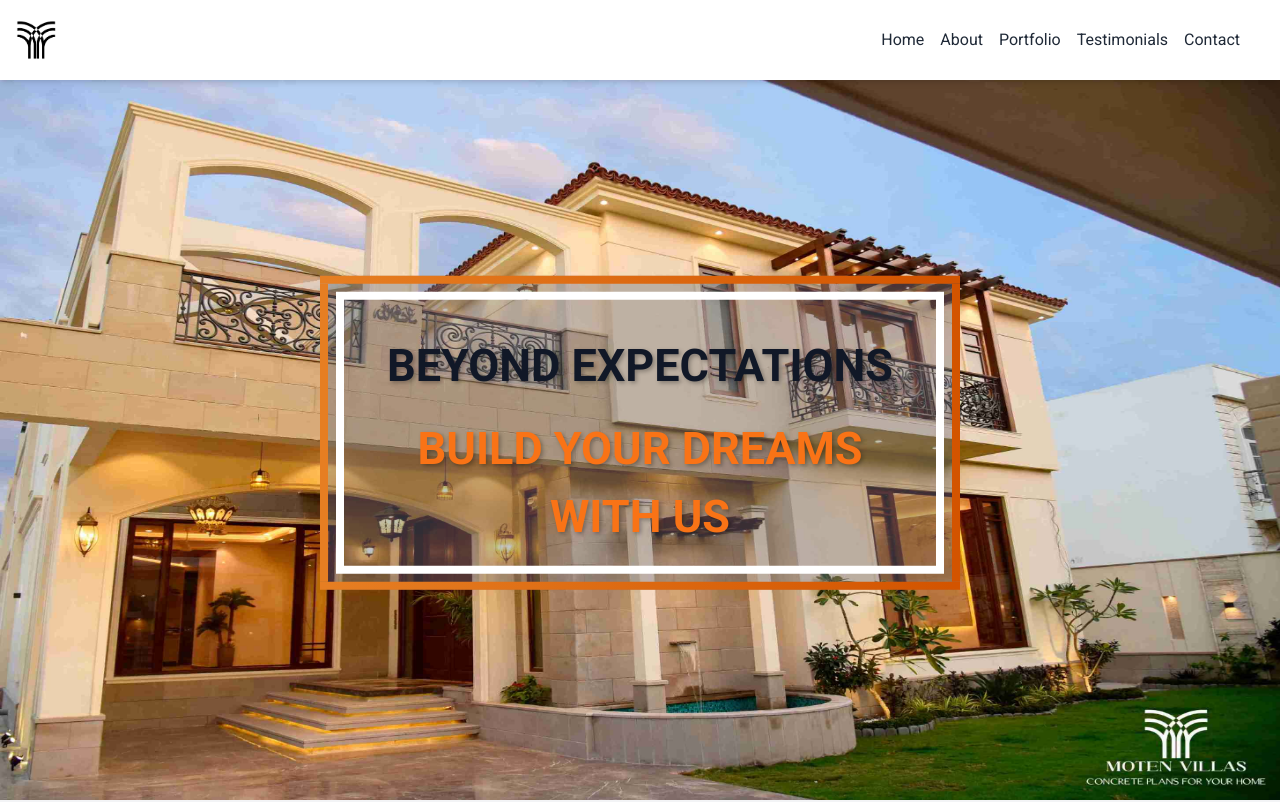
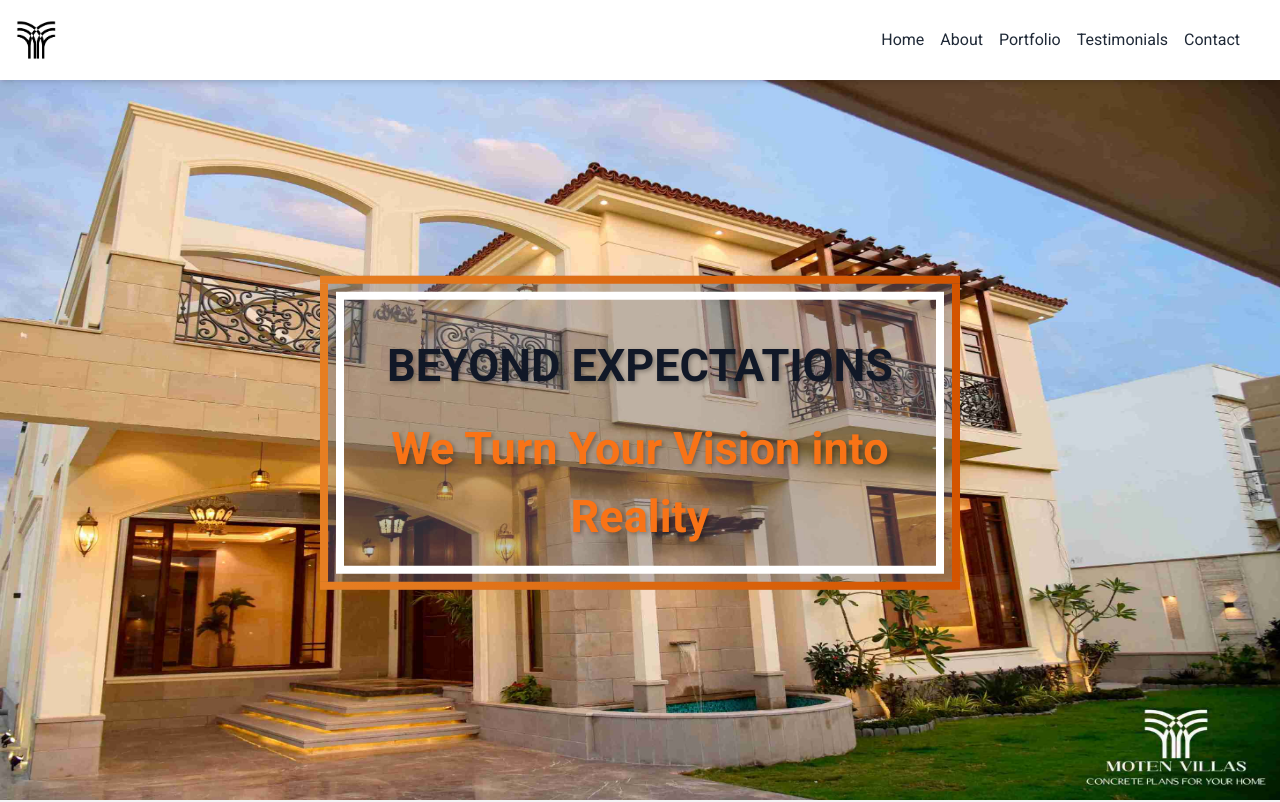
Before and after one commit to Muhammad-Shariq365/moten-villas-11-11-24, a React (Vite) app in the folder moten-villas/: page / in a window 1280 px wide. Shown: the top 802 px of the page. Built offline with nearby package versions, Linux system fonts and the light colour scheme.

Commit message:
Update imageslider.jsx

```diff
--- a/moten-villas/src/components/imageslider.jsx
+++ b/moten-villas/src/components/imageslider.jsx
@@ -65,7 +65,7 @@ const ImageSlider = () => {
               BEYOND EXPECTATIONS
             </h1>
             <h2 className="text-[clamp(24px,5vw,45px)] font-bold text-orange-500 text-shadow">
-              BUILD YOUR DREAMS WITH US
+              We Turn Your Vision into Reality
             </h2>
           </div>
         </div>
```
